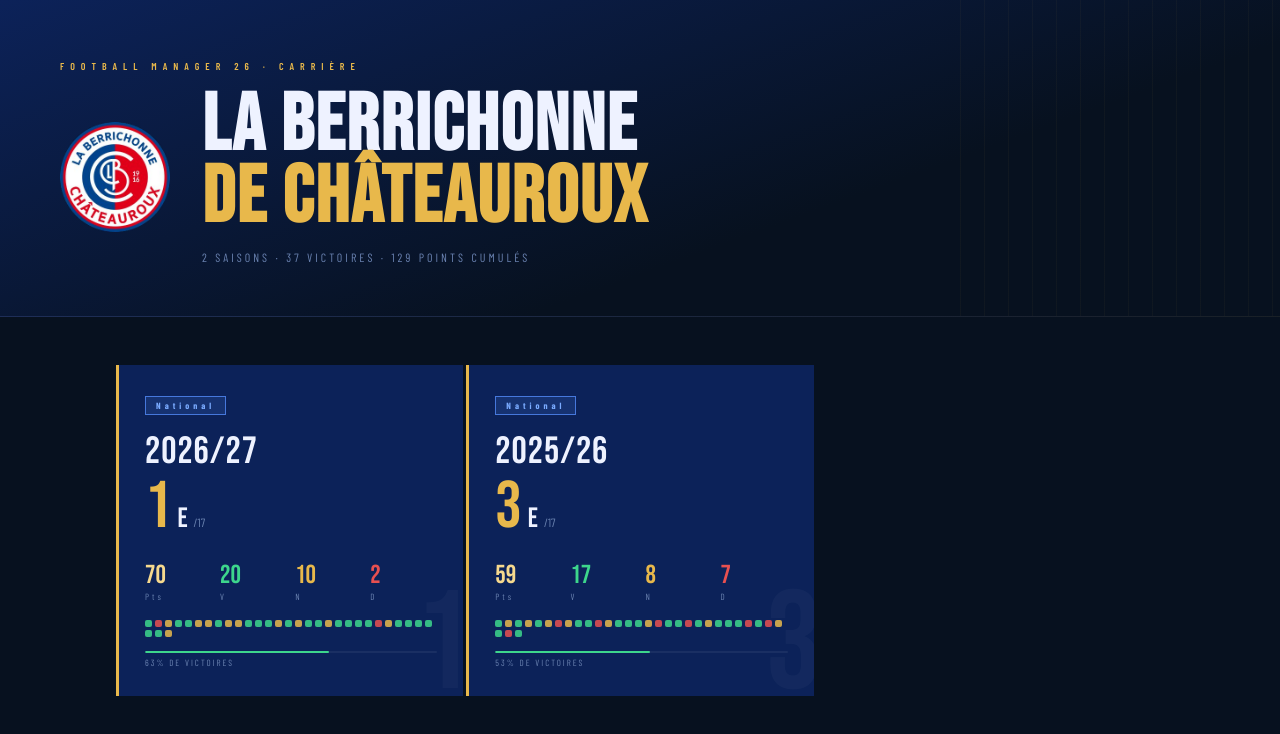
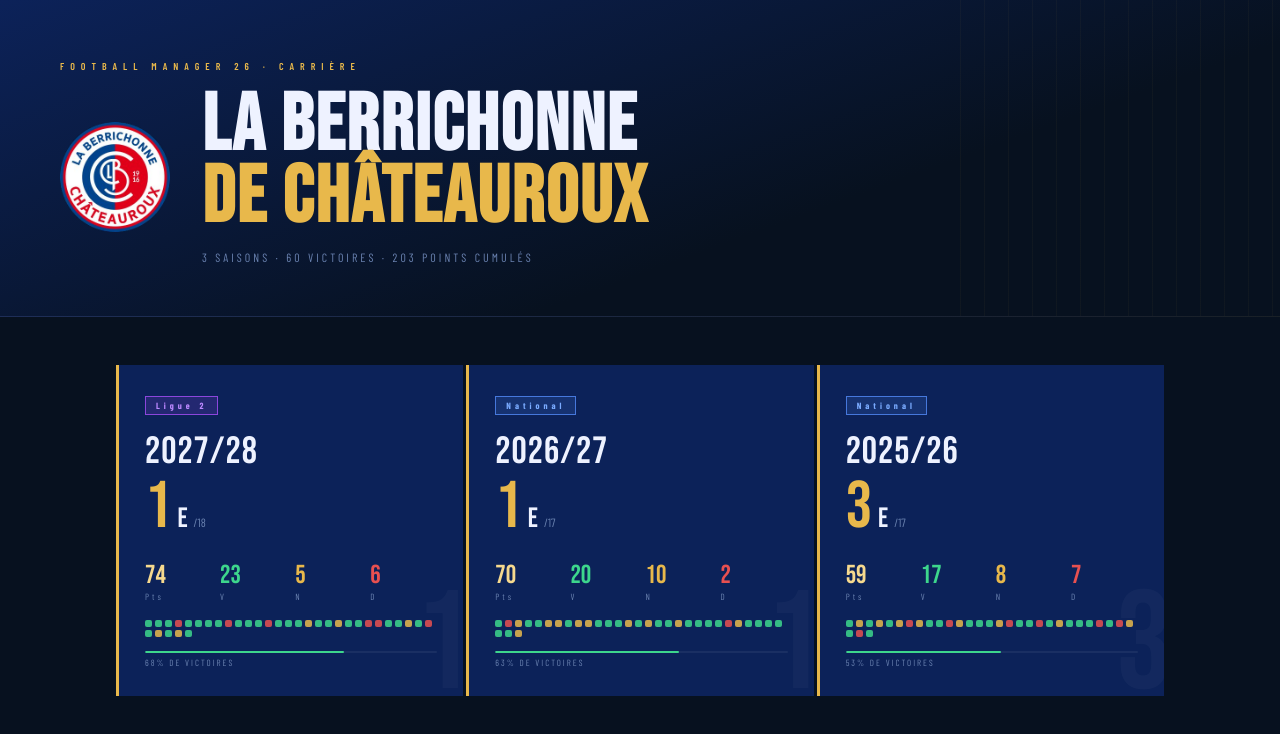
Before and after one commit to ArqueftX/lbc-fm-career, a React (Vite) app: page / in a window 1280 px wide. Shown: the top 734 px of the page. Built offline with nearby package versions, Linux system fonts and the light colour scheme; a web font is replaced by a local one.

Commit message:
Saison 2027/28 - Champions Ligue 2, montée en Ligue 1

```diff
--- a/src/data/seasons.js
+++ b/src/data/seasons.js
@@ -248,6 +248,135 @@
     ],
   },
 
+  /* ─── SAISON 2027/28 ─────────────────────────────────── */
+  {
+    id:         "2027-28",
+    year:       "2027/28",
+    league:     "Ligue 2",
+    position:   1,
+    totalTeams: 18,
+    points:     74,
+    played:     34,
+    wins:       23,
+    draws:      5,
+    losses:     6,
+    gf:         79,
+    ga:         38,
+    promoted:   ["Châteauroux (Champion)", "Rodez AF"],
+    relegated:  ["Le Mans FC", "Red Star", "Valenciennes"],
+
+    scorers: [
+      { name: "Dilan Neves",   detail: "BU · Portugais · 20 ans · Prêt Benfica", value: 15 },
+      { name: "Itaitinga",     detail: "AG · Brésilien · 29 ans",                value: 12 },
+      { name: "Schurrle",      detail: "MC · Portugais · 26 ans",                value: 9  },
+    ],
+    assists: [
+      { name: "Schurrle",          detail: "MC · Portugais · 26 ans",  value: 11 },
+      { name: "Itaitinga",         detail: "AG · Brésilien · 29 ans",  value: 8  },
+      { name: "Abdul Aziz Issah",  detail: "AD · Ghanéen · 22 ans",    value: 6  },
+    ],
+    ratings: [
+      { name: "Corentin Jean",  detail: "BU · Français · 32 ans",   value: 7.20 },
+      { name: "Duarte Bonito",  detail: "AD · Portugais · 23 ans",  value: 7.12 },
+      { name: "Itaitinga",      detail: "AG · Brésilien · 29 ans",  value: 7.11 },
+    ],
+
+    transfers: [
+      { type: "sell", name: "Maxence Carlier",   from: "FC Annecy",          date: "Juin 2027"  },
+      { type: "sell", name: "Quilma",             from: "União de Leiria",    date: "Juin 2027"  },
+      { type: "sell", name: "Francois Habineza",  from: "APR FC",             date: "Juil. 2027" },
+      { type: "free", name: "Noham Bettahar",     from: "Sedan",              date: "Juil. 2027" },
+      { type: "loan", name: "Ilies Bouramala",    from: "Lens",               date: "Aoû. 2027"  },
+      { type: "free", name: "Miguel Cruz",        from: "União de Leiria",    date: "Aoû. 2027"  },
+      { type: "free", name: "Pacôme Glais",       from: "SO Cholet",          date: "Aoû. 2027"  },
+      { type: "loan", name: "Dilan Neves",        from: "Benfica",            date: "Aoû. 2027"  },
+      { type: "loan", name: "Thierno Bah",        from: "Reims",              date: "Fév. 2028"  },
+      { type: "loan", name: "Adrian Székely",     from: "Dinamo București",   date: "Juin 2028"  },
+      { type: "loan", name: "Darius Negru",       from: "Rapid București",    date: "Juin 2028"  },
+    ],
+
+    departures: [
+      { type: "loan", name: "Emmanuel Alamele",   to: "Vierzon FC",              date: "Juil. 2027" },
+      { type: "loan", name: "Tidiane Amani",      to: "Union Foot de Touraine",  date: "Juil. 2027" },
+      { type: "loan", name: "Jean Diamandé",      to: "Boulogne",                date: "Juil. 2027" },
+      { type: "loan", name: "Enzo Goes",          to: "AS Yzeure",               date: "Juil. 2027" },
+      { type: "loan", name: "Abdoulaye Raynaud",  to: "AS Panazol",              date: "Jan. 2028"  },
+      { type: "loan", name: "Nicolas Chapuis",    to: "Vendée Fontenay",         date: "Fév. 2028"  },
+    ],
+
+    cup: {
+      name: "Coupe de France",
+      rounds: [
+        { result: "W", round: "7e Tour",         score: "0 – 0 p",  opponent: "AS Saint-Priest (E) — v. aux tirs au but" },
+        { result: "W", round: "8e Tour",         score: "4 – 0",    opponent: "Nancy (D)"                                 },
+        { result: "W", round: "9e Tour",         score: "3 – 2",    opponent: "Bordeaux (D)"                              },
+        { result: "W", round: "10e Tour",        score: "1 – 3",    opponent: "Lyon-La Duchère (E)"                       },
+        { result: "W", round: "11e Tour",        score: "1 – 2",    opponent: "Lille (E)"                                 },
+        { result: "L", round: "Quart de finale", score: "5 – 0",    opponent: "Marseille (E)"                             },
+      ],
+    },
+
+    playoffs: null,
+
+    matches: [
+      { r:"W", tip:"Angers (E) 2-3"             },
+      { r:"W", tip:"FC Rouen (D) 3-2"           },
+      { r:"W", tip:"Le Mans FC (E) 0-3"         },
+      { r:"L", tip:"Orléans (D) 1-2"            },
+      { r:"W", tip:"Montpellier (E) 1-7"        },
+      { r:"W", tip:"Valenciennes (D) 1-0"       },
+      { r:"W", tip:"Clermont Foot (E) 1-3"      },
+      { r:"W", tip:"Red Star (D) 4-0"           },
+      { r:"L", tip:"Bastia (E) 2-1"             },
+      { r:"W", tip:"Amiens (D) 3-1"             },
+      { r:"W", tip:"Grenoble (E) 0-1"           },
+      { r:"W", tip:"Troyes (D) 2-1"             },
+      { r:"L", tip:"Rodez AF (E) 3-1"           },
+      { r:"W", tip:"USL Dunkerque (D) 4-2"      },
+      { r:"W", tip:"Pau (D) 4-2"                },
+      { r:"W", tip:"Auxerre (E) 0-2"            },
+      { r:"D", tip:"Nancy (D) 1-1"              },
+      { r:"W", tip:"Angers (D) 4-1"             },
+      { r:"W", tip:"Le Mans FC (D) 2-1"         },
+      { r:"D", tip:"Orléans (E) 1-1"            },
+      { r:"W", tip:"Montpellier (D) 4-1"        },
+      { r:"W", tip:"Valenciennes (E) 1-3"       },
+      { r:"L", tip:"Clermont Foot (D) 0-1"      },
+      { r:"L", tip:"Red Star (E) 1-0"           },
+      { r:"W", tip:"Bastia (D) 2-1"             },
+      { r:"W", tip:"Amiens (E) 0-1"             },
+      { r:"D", tip:"Grenoble (D) 0-0"           },
+      { r:"W", tip:"Troyes (E) 1-3"             },
+      { r:"L", tip:"Rodez AF (D) 1-2"           },
+      { r:"W", tip:"USL Dunkerque (E) 2-5"      },
+      { r:"D", tip:"Pau (E) 0-0"                },
+      { r:"W", tip:"Auxerre (D) 4-3"            },
+      { r:"D", tip:"Nancy (E) 1-1"              },
+      { r:"W", tip:"FC Rouen (E) 1-4"           },
+    ],
+
+    standings: [
+      { pos:1,  team:"Châteauroux",   j:34, g:23, n:5,  l:6,  bp:79, bc:38, db: 41, pts:74, zone:"promo", highlight:true },
+      { pos:2,  team:"Rodez AF",      j:34, g:18, n:9,  l:7,  bp:56, bc:41, db: 15, pts:63, zone:"promo"                },
+      { pos:3,  team:"Angers",        j:34, g:19, n:3,  l:12, bp:52, bc:40, db: 12, pts:60                              },
+      { pos:4,  team:"Auxerre",       j:34, g:17, n:7,  l:10, bp:57, bc:40, db: 17, pts:58                              },
+      { pos:5,  team:"Bastia",        j:34, g:15, n:13, l:6,  bp:54, bc:38, db: 16, pts:58                              },
+      { pos:6,  team:"Nancy",         j:34, g:14, n:11, l:9,  bp:58, bc:49, db:  9, pts:53                              },
+      { pos:7,  team:"Troyes",        j:34, g:14, n:9,  l:11, bp:49, bc:41, db:  8, pts:51                              },
+      { pos:8,  team:"Amiens",        j:34, g:14, n:7,  l:13, bp:44, bc:44, db:  0, pts:49                              },
+      { pos:9,  team:"Orléans",       j:34, g:14, n:6,  l:14, bp:40, bc:35, db:  5, pts:48                              },
+      { pos:10, team:"Grenoble",      j:34, g:11, n:12, l:11, bp:39, bc:38, db:  1, pts:45                              },
+      { pos:11, team:"Montpellier",   j:34, g:11, n:12, l:11, bp:41, bc:43, db: -2, pts:45                              },
+      { pos:12, team:"USL Dunkerque", j:34, g:10, n:10, l:14, bp:53, bc:59, db: -6, pts:40                              },
+      { pos:13, team:"Pau",           j:34, g:10, n:9,  l:15, bp:40, bc:48, db: -8, pts:39                              },
+      { pos:14, team:"Clermont Foot", j:34, g:9,  n:9,  l:16, bp:28, bc:40, db:-12, pts:36                              },
+      { pos:15, team:"FC Rouen",      j:34, g:10, n:6,  l:18, bp:35, bc:51, db:-16, pts:36                              },
+      { pos:16, team:"Le Mans FC",    j:34, g:8,  n:8,  l:18, bp:28, bc:45, db:-17, pts:32, zone:"releg"               },
+      { pos:17, team:"Red Star",      j:34, g:7,  n:11, l:16, bp:27, bc:49, db:-22, pts:32, zone:"releg"               },
+      { pos:18, team:"Valenciennes",  j:34, g:4,  n:9,  l:21, bp:24, bc:65, db:-41, pts:21, zone:"releg"               },
+    ],
+  },
+
   /* ─── AJOUTE TES PROCHAINES SAISONS ICI ──────────────── */
   // Template vide — copie ce bloc, remplis-le et décommente :
   /*
```
